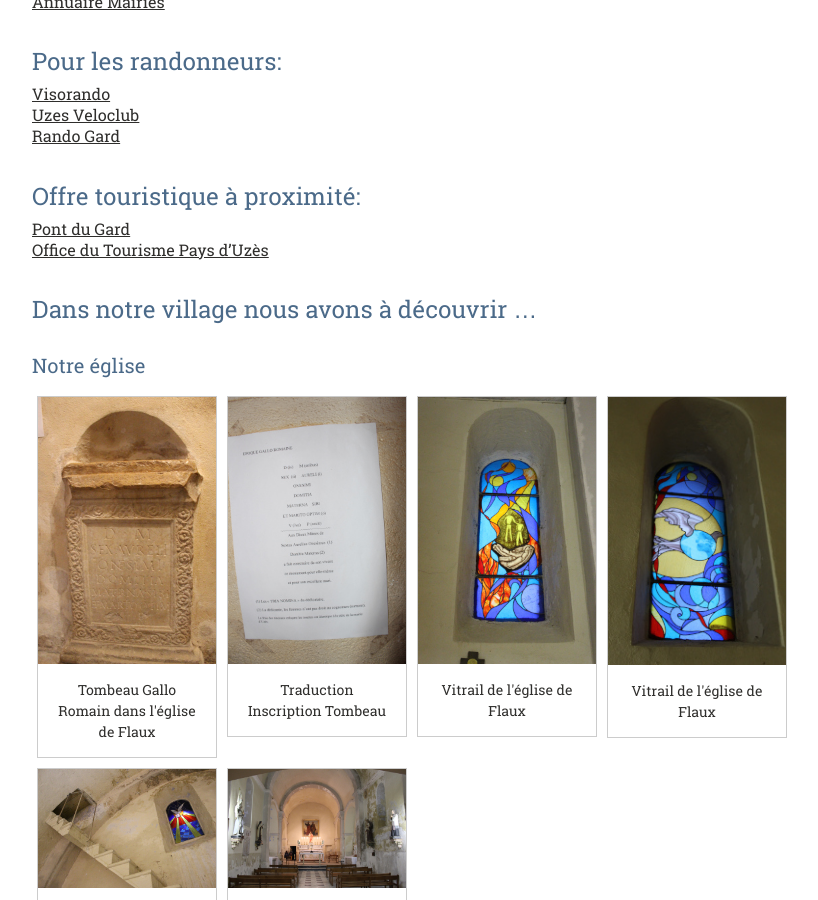
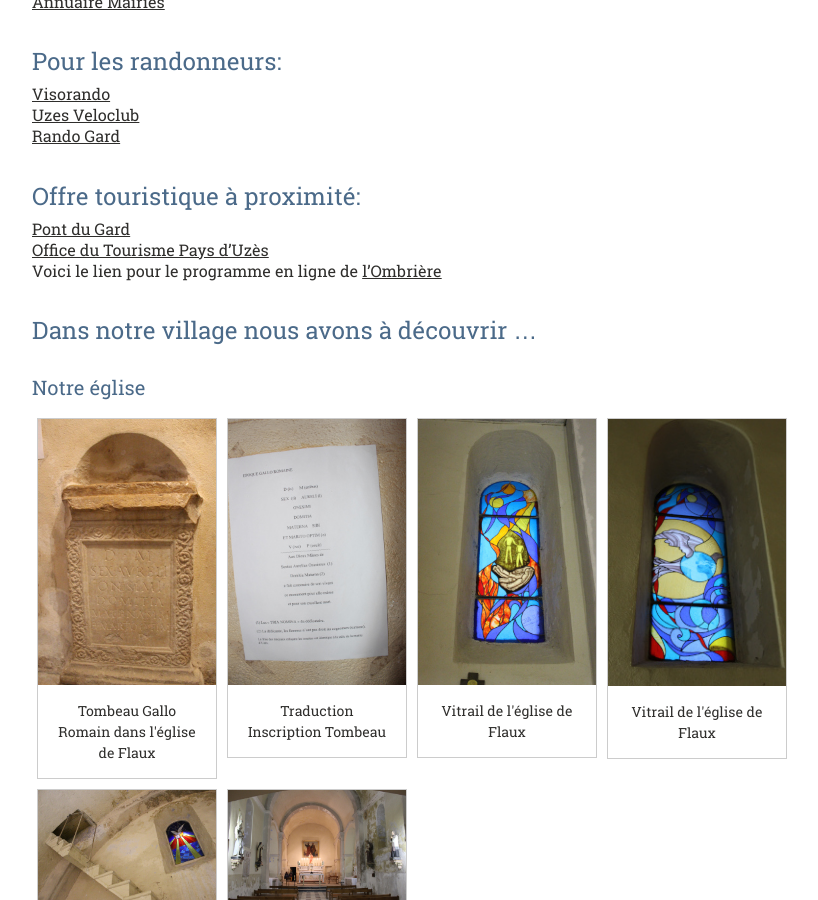
Before and after one commit to Flaux-Village/flaux-village.github.io, a Jekyll site: the page built from interets.md, in a window 1280 px wide and 900 px high, scrolled down 664 px. Shown: the whole window, without its empty margins (58-876 px from the left). Built offline with Jekyll 4.4.1, drawn with Linux system fonts in a browser that asks for light colours; our own code applies the rules of GitHub Pages for plain Markdown files.

Commit message:
Update interets.md

```diff
--- a/interets.md
+++ b/interets.md
@@ -37,7 +37,8 @@ menu_secondaire:
 
 # Offre touristique à proximité:  <br>
 [Pont du Gard](http://www.pontdugard.fr) <br>
-[Office du Tourisme Pays d’Uzès](https://www.ccpaysduzes.fr/culture/evenements.html)
+[Office du Tourisme Pays d’Uzès](https://www.ccpaysduzes.fr/culture/evenements.html)   <br>
+Voici le lien pour le programme en ligne de [l'Ombrière](https://fr.calameo.com/read/006909625dd616c54fb16?page=1) <br>
 
 
 # Dans notre village nous avons à découvrir …
```
